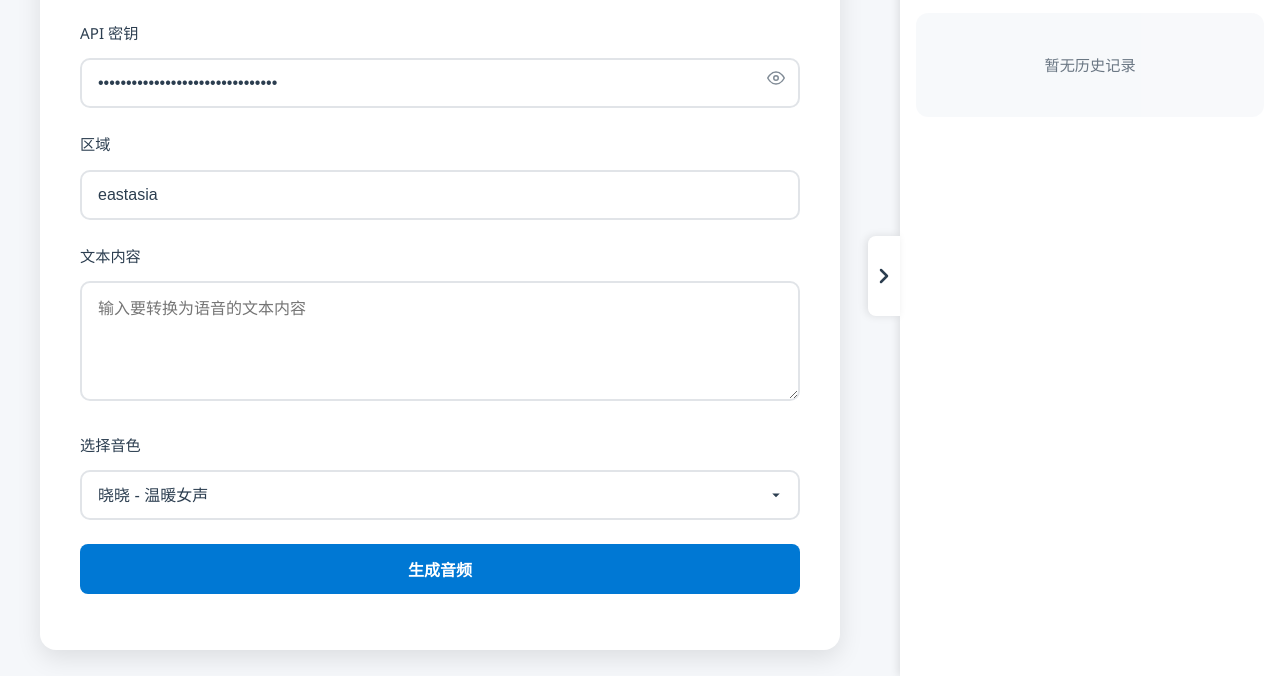
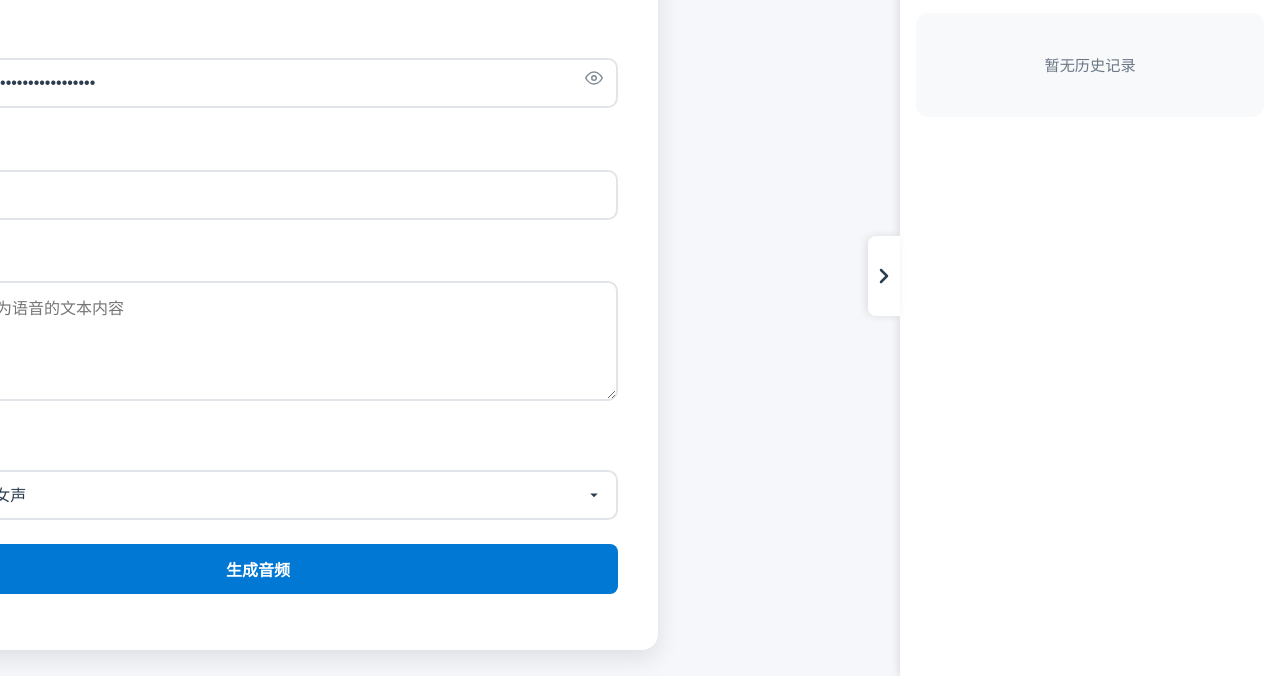
Before and after one commit to billowssun/TTS-microsoft, a plain HTML site: page index.html in a window 1280 px wide. Shown: the part 124-800 px from the top of the page. Drawn offline with Linux system fonts and the light colour scheme.

Commit message:
Add files via upload

```diff
--- a/index.html
+++ b/index.html
@@ -249,7 +249,10 @@
             width: 800px;
             max-width: 95%;
             transition: transform 0.3s ease;
-            margin-right: 400px;
+            margin: 0 auto;
+            margin-right: calc(380px + 2rem);
+            position: relative;
+            left: -190px;
         }
 
         #container:hover {
@@ -686,6 +689,7 @@
             #container {
                 margin: 1rem auto;
                 padding: 2rem;
+                left: 0;
             }
 
             .history-title-bar {
```
